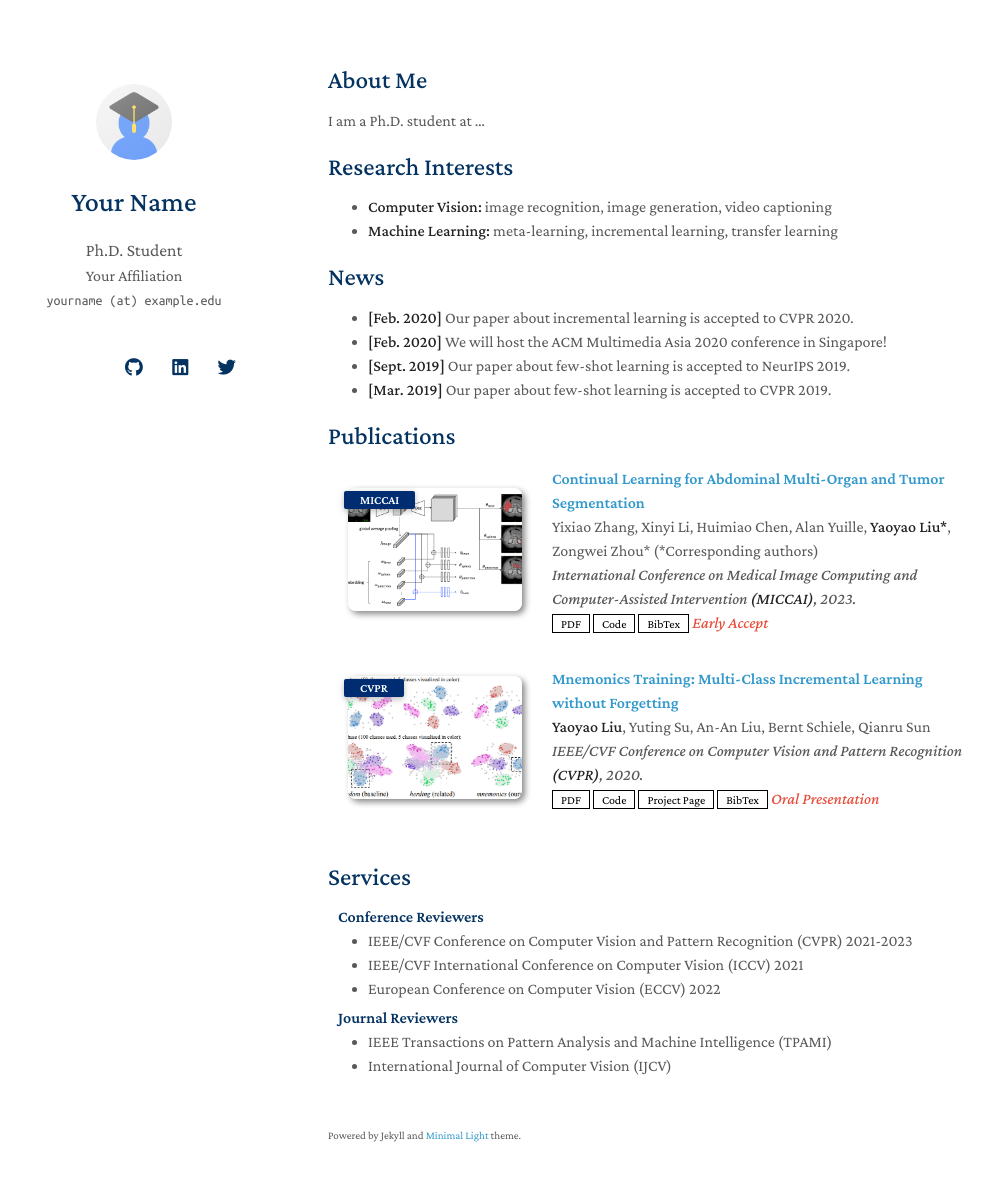
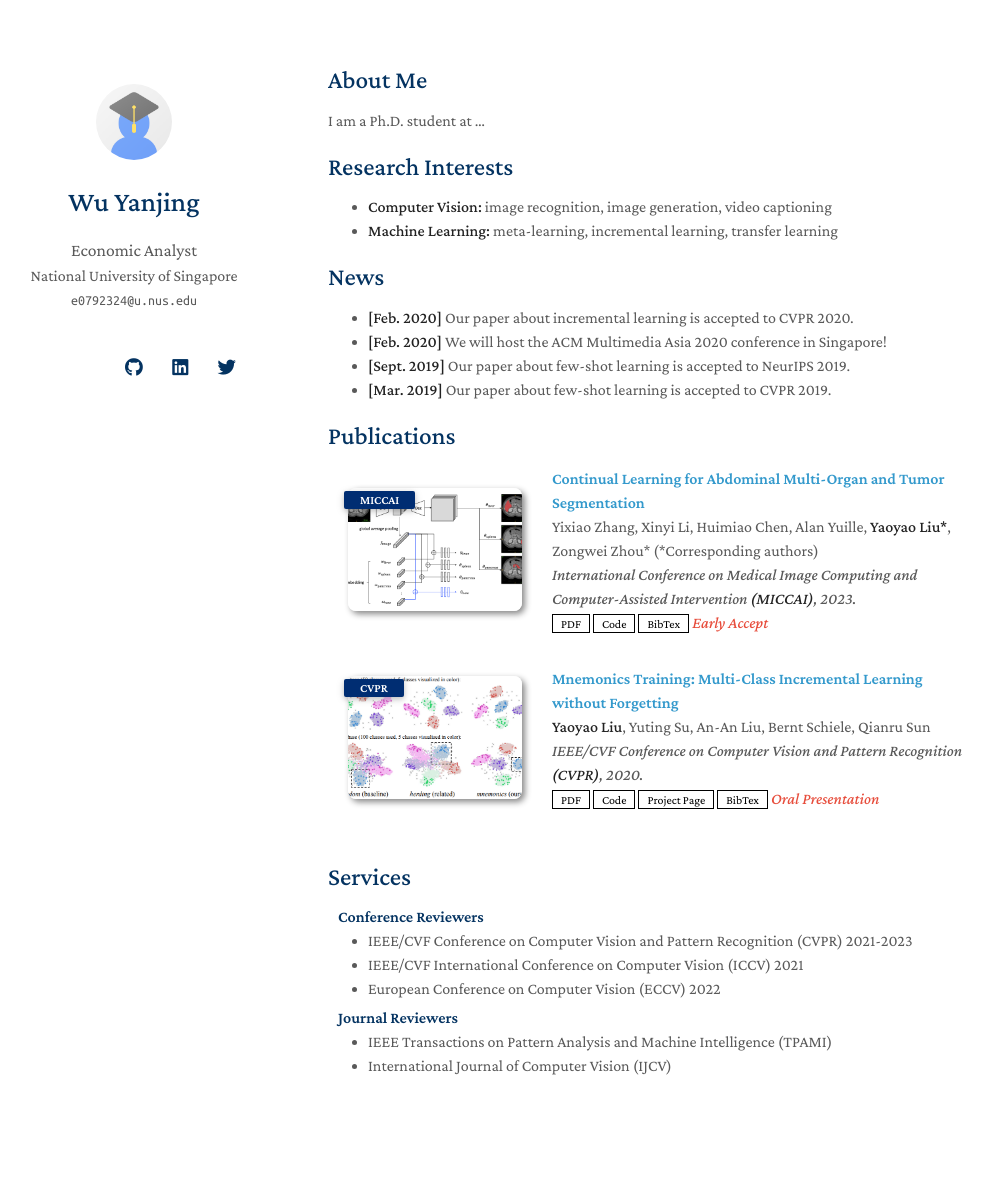
Before and after one commit to sycamore-st/green-page, a Jekyll site: the page built from index.md, in a window 1280 px wide and 1216 px high. Shown: the top 1181 px of the window, without its empty margins (142-1135 px from the left). Built offline with Jekyll 4.4.1, drawn with Linux system fonts in a browser that asks for light colours; nearby versions of some CDN libraries; a style sheet for code colours, icons or effects is not loaded; our own code applies the rules of GitHub Pages for plain Markdown files.

Commit message:
Update _config.yml

```diff
--- a/_config.yml
+++ b/_config.yml
@@ -1,14 +1,14 @@
 # Basic Information
-title: Your Name
-position: Ph.D. Student
-affiliation: Your Affiliation
-email: yourname (at) example.edu
+title: Wu Yanjing
+position: Economic Analyst
+affiliation: National University of Singapore
+email: e0792324@u.nus.edu
 
 # Search Engine Optimization (SEO)
 # The following information is used to improve the website traffic from search engines, e.g., Google.
-keywords: minimal light
-description: The Minimal Light is a simple and elegant jekyll theme for academic personal homepage.
-canonical: https://minimal-light-theme.yliu.me/
+# keywords: ...
+# description: ...
+# canonical: ...
 
 # Links
 # If you don't need one of them, you may delete the corresponding line.
@@ -26,7 +26,7 @@
 
 # Footnote
 # You may use the option to disable the footnote, "Powered by Jekyll and Minimal Light theme."
-enable_footnote: true
+enable_footnote: false
 
 # Auto Dark Mode
 # You may use the option to disable the automatic dark theme
@@ -38,7 +38,7 @@
 
 # Google Analytics ID
 # Please remove this if you don't use Google Analytics
-google_analytics: UA-111540567-4
+# google_analytics: ...
 
 # Use this project as a remote theme for GitHub Pages
 # See the guide here: https://docs.github.com/en/pages/setting-up-a-github-pages-site-with-jekyll/adding-a-theme-to-your-github-pages-site-using-jekyll
```
